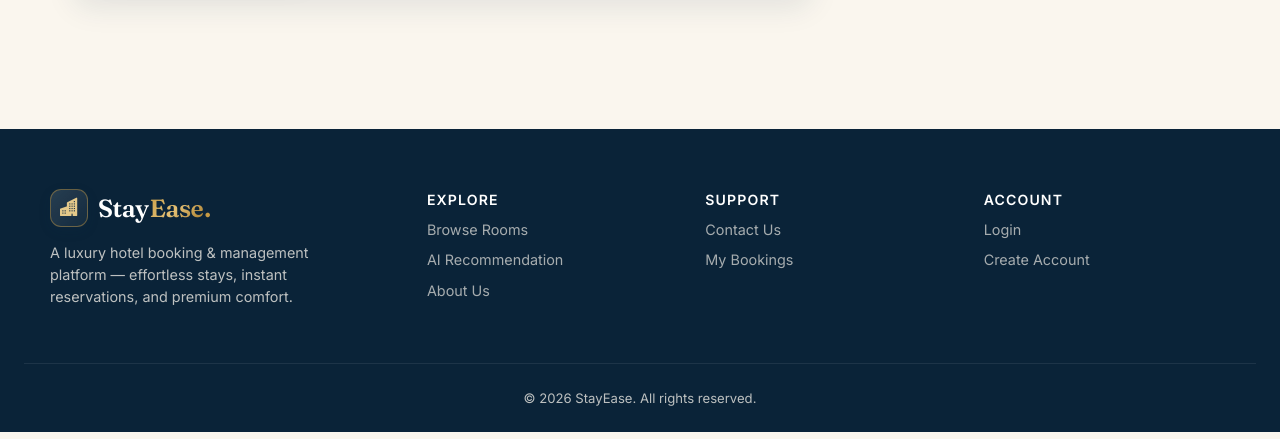
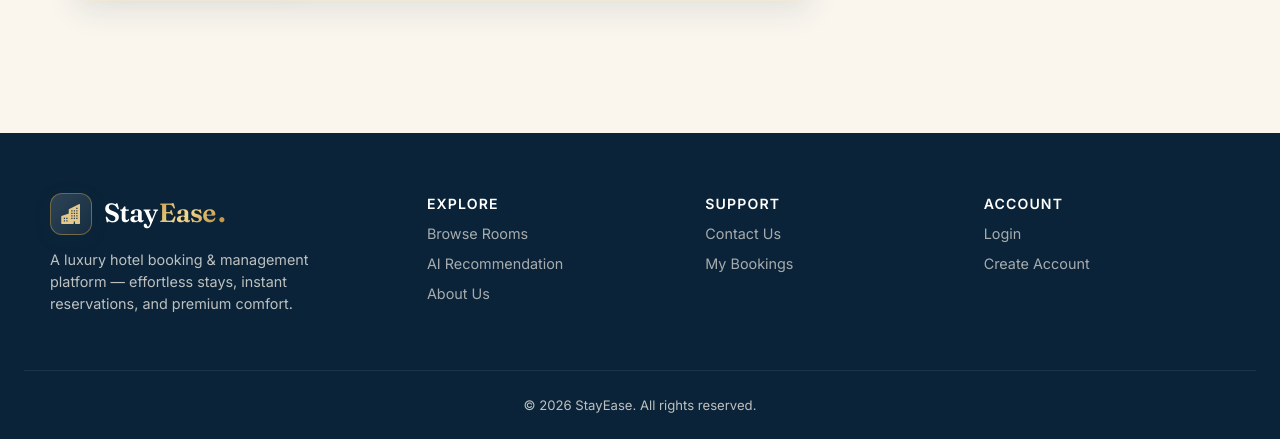
Before and after one commit to krishnapatidar2805/StayEase, a Django app: page /accounts/dashboard/ in a window 1280 px wide. Shown: the part 1710-2149 px from the top of the page. Run offline with Django 5.2, Linux system fonts and the light colour scheme; a user stored in the database is signed in; data comes from the database, SQL or seed files in the repository; data that the repository does not hold is empty.

Commit message:
Applied instant brand logo and gradient typography

```diff
--- a/StayEase/templates/base.html
+++ b/StayEase/templates/base.html
@@ -8,7 +8,18 @@
   <link rel="preconnect" href="https://fonts.googleapis.com">
   <link href="https://fonts.googleapis.com/css2?family=Fraunces:ital,opsz,wght@0,9..144,400;0,9..144,500;0,9..144,600;1,9..144,500&family=Inter:wght@400;500;600;700;800&display=swap" rel="stylesheet">
   <link rel="stylesheet" href="https://cdn.jsdelivr.net/npm/bootstrap-icons@1.11.3/font/bootstrap-icons.css">
-  <link rel="stylesheet" href="{% static 'css/style.css' %}">
+  <link rel="stylesheet" href="{% static 'css/style.css' %}?v=2.1">
+  <style>
+    .brand { font-family: 'Fraunces', Georgia, serif !important; font-size: 1.65rem !important; font-weight: 700 !important; color: #10314a !important; display: inline-flex !important; align-items: center !important; gap: 12px !important; text-decoration: none !important; letter-spacing: -0.02em !important; transition: transform .25s ease !important; }
+    .brand:hover { transform: translateY(-2px) !important; }
+    .brand-logo-badge { width: 42px !important; height: 42px !important; background: linear-gradient(135deg, #071927 0%, #10314a 60%, #1f5074 100%) !important; border-radius: 12px !important; display: inline-flex !important; align-items: center !important; justify-content: center !important; color: #e4c98a !important; font-size: 1.25rem !important; border: 1.5px solid rgba(198, 154, 68, 0.45) !important; box-shadow: 0 4px 15px rgba(16, 49, 74, 0.22) !important; transition: all 0.3s cubic-bezier(0.34, 1.56, 0.64, 1) !important; }
+    .brand:hover .brand-logo-badge { transform: rotate(-8deg) scale(1.08) !important; box-shadow: 0 8px 22px rgba(198, 154, 68, 0.4) !important; border-color: #c69a44 !important; color: #fff !important; }
+    .brand-name { font-family: 'Fraunces', Georgia, serif !important; font-weight: 700 !important; font-size: 1.65rem !important; letter-spacing: -0.02em !important; display: inline-flex !important; align-items: baseline !important; color: #10314a !important; }
+    .brand-highlight { background: linear-gradient(135deg, #c69a44 0%, #f3d790 50%, #b3842d 100%) !important; -webkit-background-clip: text !important; -webkit-text-fill-color: transparent !important; font-weight: 800 !important; margin-left: 1px !important; }
+    .brand-dot { color: #c69a44 !important; font-size: 1.8rem !important; line-height: 0 !important; margin-left: 2px !important; }
+    .footer-brand .brand-name { color: #ffffff !important; }
+    .footer-brand .brand-logo-badge { background: linear-gradient(135deg, rgba(255, 255, 255, 0.15) 0%, rgba(255, 255, 255, 0.05) 100%) !important; border-color: rgba(198, 154, 68, 0.5) !important; color: #e4c98a !important; }
+  </style>
   {% block extra_css %}{% endblock %}
 </head>
 <body>
```
